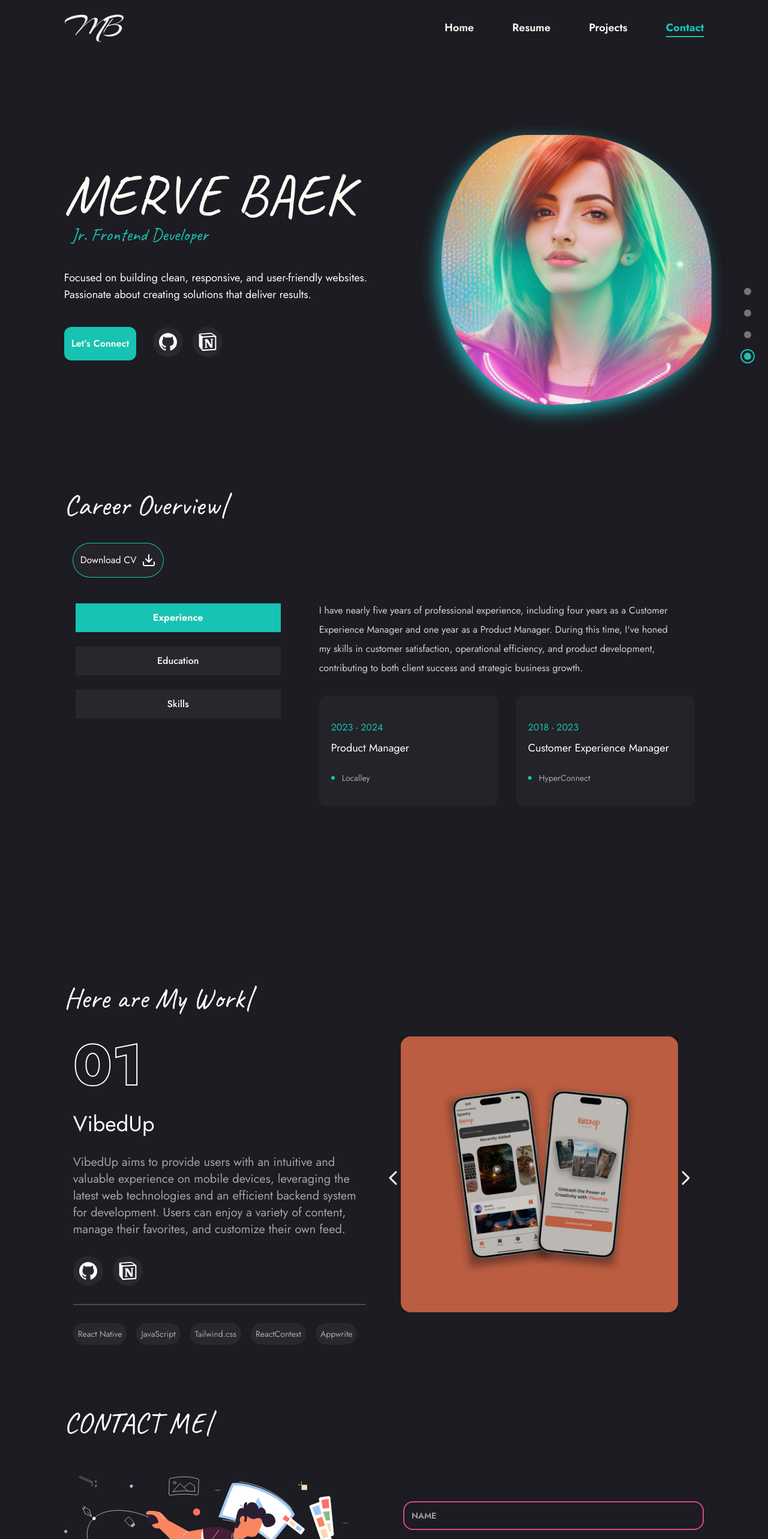
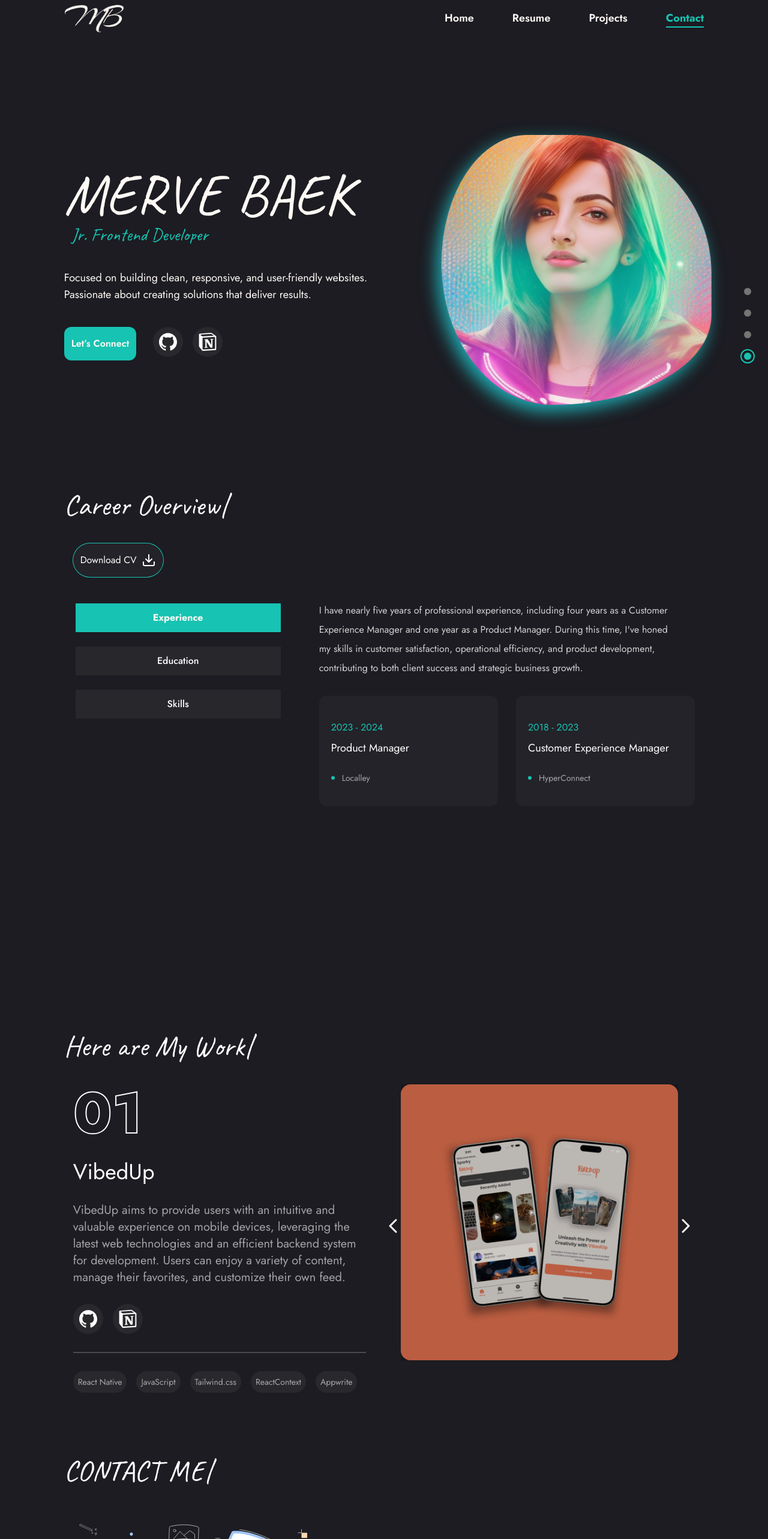
Before and after one commit to baekmerve/portfolioWebsite, a React (Vite) app: page / in a window 1280 px wide. Shown: the top 2566 px of the page at 60% size. Built offline with nearby package versions, Linux system fonts and the light colour scheme.

Commit message:
padding edit

```diff
--- a/src/App.jsx
+++ b/src/App.jsx
@@ -11,7 +11,6 @@ import Projects from "./scenes/Projects";
 
 function App() {
   const [selectedPage, setSelectedPage] = useState("home");
-
   const isDesktop = useMediaQuery("(min-width:1060px)"); // check minwith if > 1060 or <1060
 
   return (
--- a/src/scenes/Navbar.jsx
+++ b/src/scenes/Navbar.jsx
@@ -6,7 +6,6 @@ import { RiMenu3Fill } from "react-icons/ri";
 
 const NavLink = ({ page, selectedPage, setSelectedPage }) => {
   const lowerCasePage = page.toLowerCase();
-
   const commonButtonStyle = `text-center hover:transition hover:scale-105 transition-all duration-500`;
 
   return (
@@ -29,7 +28,7 @@ const Navbar = ({ selectedPage, setSelectedPage }) => {
   const isDesktop = useMediaQuery("(min-width:768px)");
 
   return (
-    <nav className={"bg-primary z-40 w-full fixed top-0 py-6"}>
+    <nav className={"bg-primary z-40 w-full fixed top-0 pt-2 "}>
       <div className="flex items-center justify-between mx-auto w-5/6  ">
         <AnchorLink href="#home" onClick={() => setSelectedPage("home")}>
           <img
--- a/src/scenes/Projects.jsx
+++ b/src/scenes/Projects.jsx
@@ -39,7 +39,7 @@ const Projects = () => {
       viewport={{ once: false, amount: 0.5 }}
       transition={{ duration: 0.5 }}
       variants={fadeInLeft}
-      className=" flex-col items-center justify-center w-5/6  mx-auto md:h-full pb-20"
+      className=" flex-col items-center justify-center w-5/6  mx-auto md:h-full py-20"
     >
       <TextAnimation text="Here are My Works.." />
 
```
